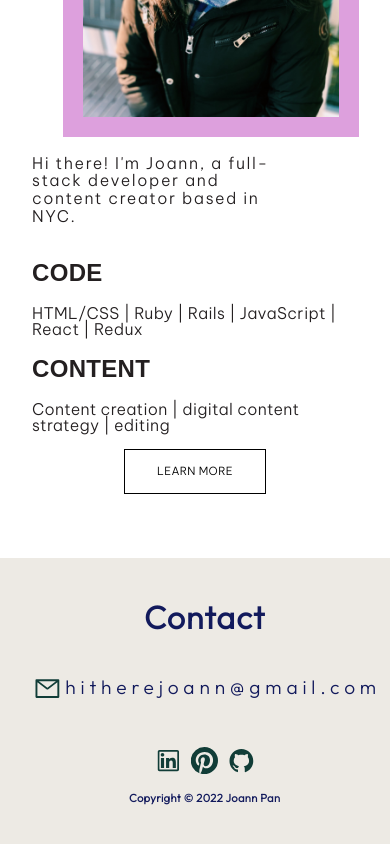
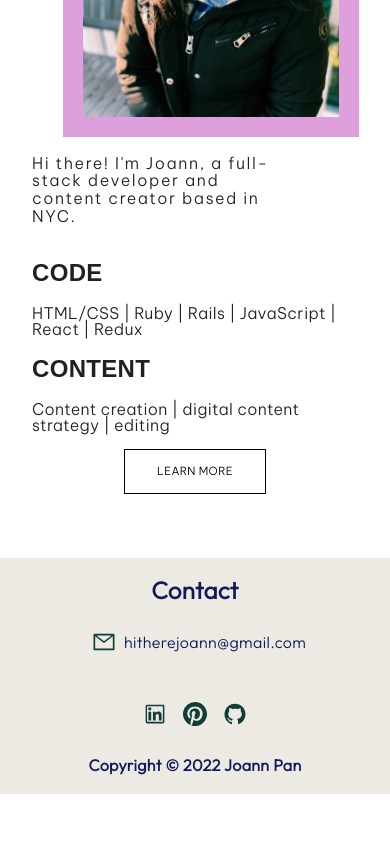
Before and after one commit to JLPinthecity/portfolio, a React (Create React App) app: page / in a window 390 px wide. Shown: the part 493-1337 px from the top of the page. After the commit the page ends 1287 px from the top, so only its background shows below. Built offline with nearby package versions, Linux system fonts and the light colour scheme; a web font is replaced by a local one.

Commit message:
fix mobile footers

```diff
--- a/src/components/Footer.css
+++ b/src/components/Footer.css
@@ -1,32 +1,16 @@
-.footer_wrapper {
+.footer_container {
+  width: 100%;
   background-color: rgb(237, 234, 228);
-  height: 20rem;
   color: rgb(18, 26, 92);
-  font-size: 1.4rem;
+  font-size: 1rem;
   font-family: "Outfit", sans-serif;
-  width: 105vw;
-  margin-top: auto;
 }
 
-.footer_container {
-  display: flexbox;
+.footer_main {
+  display: flex;
   flex-direction: column;
-  justify-content: flex-end;
-  align-content: flex-end;
-  text-align: center;
-}
-
-.contact {
-  padding: 1rem;
-  font-weight: 700;
-  letter-spacing: 0.05em;
-  text-transform: none;
-}
-
-.contact h2 {
-  color: rgb(18, 26, 92);
-  font-size: 3.5rem;
-  font-family: "OUTFIT", serif;
+  justify-content: center;
+  align-items: center;
 }
 
 .row {
@@ -36,26 +20,11 @@
   justify-content: center;
 }
 
-.row .email {
-  letter-spacing: 0.3rem;
-  padding-bottom: 2px;
-  align-content: center;
-}
-
-.row .icon {
-  padding-right: 15px;
-}
-
 .icon,
 .row .icon {
   color: rgb(17, 61, 55);
   font-size: 1.5rem;
-  padding-left: 3px;
-  padding-right: 3px;
-}
-
-.copyright {
-  font-size: 1rem;
+  padding: .5rem;
 }
 
 .minimalist_flex {
@@ -63,40 +32,11 @@
   justify-content: center;
   align-content: center;
   background-color: rgb(237, 234, 228, 0.3);
+  height: 10rem;
 }
 
 .minimalist_flex a {
   color: black;
-  font-family: "Outfit", serif;
-  font-size: 1.5rem;
-  padding-left: 5rem;
-  padding-right: 5rem;
+  font-size: 1rem;
+  padding: 2rem 5rem;
 }
-
-/* Small screen max-width 500px */
-@media only screen and (max-width: 600px) {
-  .contact h2 {
-    font-size: 2rem;
-  }
-
-  .row .email {
-    font-size: 1.2rem;
-  }
-
-  .icon,
-  .row .icon {
-    font-size: 1.7rem;
-    padding-left: 0.3rem;
-    padding-right: 0.3rem;
-  }
-
-  .copyright {
-    font-size: 0.7rem;
-  }
-
-  .minimalist_flex a {
-    font-size: 1rem;
-    padding-left: 1rem;
-    padding-right: 1rem;
-  }
-}
--- a/src/components/Footer.js
+++ b/src/components/Footer.js
@@ -1,40 +1,59 @@
-import React from 'react'
-import { AiOutlineMail, AiOutlineLinkedin, AiOutlineGithub } from "react-icons/ai";
+import React from "react";
+import {
+  AiOutlineMail,
+  AiOutlineLinkedin,
+  AiOutlineGithub,
+} from "react-icons/ai";
 import { BsPinterest } from "react-icons/bs";
-import './Footer.css';
+import "./Footer.css";
 
 function Footer() {
   return (
-        <div className="footer_wrapper">
-
     <div className="footer_container">
-
+      <div className="footer_main">
         <div className="contact">
           <h2>Contact</h2>
         </div>
 
         <div className="row">
-                    <AiOutlineMail className="icon"/>
+          <AiOutlineMail className="icon" />
 
           <div className="email">hitherejoann@gmail.com</div>
         </div>
 
-            <br/>
-            <br/>
+        <br />
+        <br />
 
         <div className="social_icons">
-                    <a href="https://www.linkedin.com/in/joannpan" target="_blank"  rel="noreferrer"><AiOutlineLinkedin className="icon"/></a>
-                    <a href="https://www.pinterest.com/joannpan9/" target="_blank"  rel="noreferrer"><BsPinterest className="icon"/></a>
-                    <a href="https://github.com/JLPinthecity" target="_blank"  rel="noreferrer"><AiOutlineGithub className="icon"/></a>
+          <a
+            href="https://www.linkedin.com/in/joannpan"
+            target="_blank"
+            rel="noreferrer"
+          >
+            <AiOutlineLinkedin className="icon" />
+          </a>
+          <a
+            href="https://www.pinterest.com/joannpan9/"
+            target="_blank"
+            rel="noreferrer"
+          >
+            <BsPinterest className="icon" />
+          </a>
+          <a
+            href="https://github.com/JLPinthecity"
+            target="_blank"
+            rel="noreferrer"
+          >
+            <AiOutlineGithub className="icon" />
+          </a>
         </div>
 
-                <div className="copyright" >
+        <div className="copyright">
           <h4>Copyright © 2022 Joann Pan</h4>
         </div>
-
       </div>
     </div>
-    )
+  );
 }
 
 export default Footer;
```
Lines whose indentation alone changed are shown as unchanged.
